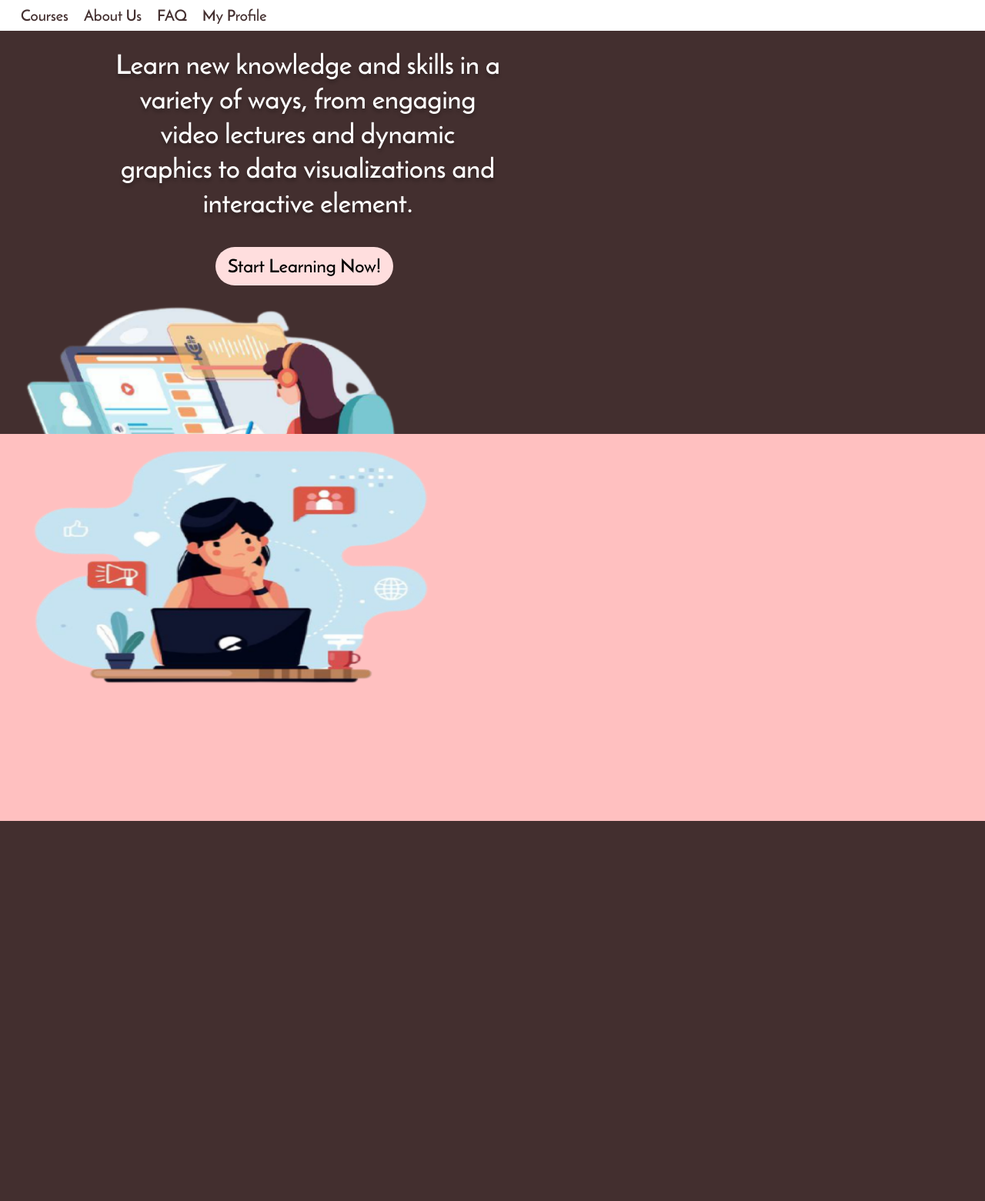
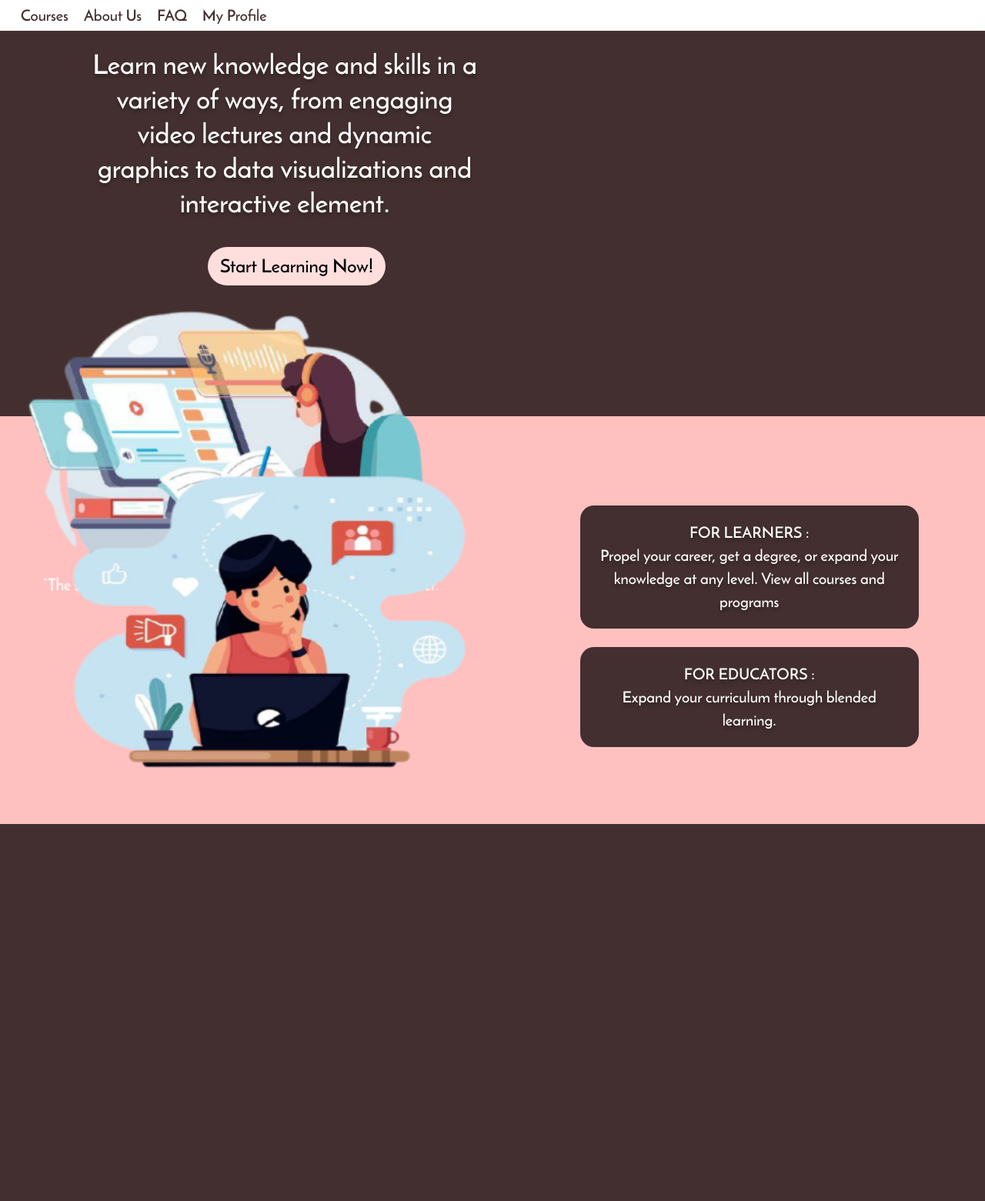
Before and after one commit to NadiaClarissaHermawan/StudieKuy-Online-Course, a PHP site: template view/index.php in a window 1280 px wide. Shown: the part 69-1630 px from the top of the page at 77% size. Before the commit the page ends 1136 px from the top, so only its background shows below. Run offline with PHP 8.4, Linux system fonts and the light colour scheme; the template is opened without the code that fills it, so the values that code supplies are empty.

Commit message:
update index.php egein :)

```diff
--- a/view/index.php
+++ b/view/index.php
@@ -1,4 +1,4 @@
-<div class="main">
+<div class="main" style="height: 1500px;">
     <div class="nav fix">
         <a href="courses" class="menuNav">Courses</a>
         <a href="aboutUs" class="menuNav">About Us</a>
@@ -7,24 +7,38 @@
     </div>
 
     <!-- blok coklat paling atas  -->
-    <div style="height: 503px;">
-        <div class="inline">
+    <div style="height: 480px">
+        <div class="inline" style="vertical-align:middle;">
             <div class="tulisanPutih" id="learnNewKnowledge">
                 Learn new knowledge and skills in a variety of ways,
                 from engaging video lectures and dynamic graphics to
                 data visualizations and interactive element.
             </div>
-            <button type="submit" id="tombolStartLearning" style="font-size: 24px;">Start Learning Now!</button>
+            <a href="courses"><button type="submit" id="tombolStartLearning" style="font-size: 24px;">Start Learning Now!</button></a>
         </div>
-        <div class="inline">
+        <div class="inline" style="vertical-align:middle;">
             <img src="view/images/mainPage1.png" id="gambarIndex1"/>
         </div>
     </div>
 
     <!-- blok pink tengah -->
-    <div  class="inline pinkbgIdx">
-        <div>
+    <div  id="pinkbgIdx">
+        <div class="inline" style="vertical-align:middle;">
             <img src="view/images/mainPage2.png" id="gambarIndex2"/>
+        </div>
+        <div class="inline" style="vertical-align:middle;">
+            <div class="tulisanPutih kotakCoklat">
+                FOR LEARNERS :
+                <br>
+                Propel your career, get a degree, or expand your knowledge at any level.
+                View all courses and programs
+            </div>
+            <br>
+            <div class="tulisanPutih kotakCoklat">
+                FOR EDUCATORS :
+                <br>
+                Expand your curriculum through blended learning.
+            </div>
         </div>
     </div>
 
--- a/view/layout/style/style.css
+++ b/view/layout/style/style.css
@@ -50,6 +50,7 @@ body {
 .menuNav:hover {
     background-color: #CB6F6F;
     color: white;
+    cursor: pointer;
 }
 
 #judul {
@@ -113,7 +114,7 @@ body {
     line-height: 45px;
     width: 500px;
     height: 260px;
-    margin-left: 150px;
+    margin-left: 120px;
     margin-right: 75px;
 }
 
@@ -125,13 +126,18 @@ body {
     background: #FFDEDE;
     border-radius: 30px;
     margin-top: 0px;
-    margin-left: 280px;
+    margin-left: 270px;
     border: none;
+}
+#tombolStartLearning:hover {
+    background-color: #CB6F6F;
+    color: white;
+    cursor: pointer;
 }
 
 #gambarIndex1 {
-    width: 580px;
-    height: 380px;
+    width: 620px;
+    height: 450px;
 }
 
 #quoteMainPage {
@@ -144,19 +150,26 @@ body {
 
 #gambarIndex2 {
     width: 600px;
-    height: 350px;
-    left: 150px;
-    top: 600px;
+    height: 440px;
+    margin-right: 100px;
 }
 
 .inline {
     display: inline-block;
 }
 
-.pinkbgIdx {
+#pinkbgIdx {
     background-color: #FFC0C0;
-    width: 100%;
-    height: 503px;
+    padding: 50px;
+    height: 430px;
+}
+
+.kotakCoklat {
+    background-color: #432F2F;
+    border-radius: 18px;
+    padding: 20px;
+    width: 400px;
+
 }
 
 /* styling page userLogin.php
@@ -208,6 +221,8 @@ table {
     margin-left: 500px;
 }
 
+
+
 /* styling page aboutUs.php
 --------------------
  */
```
